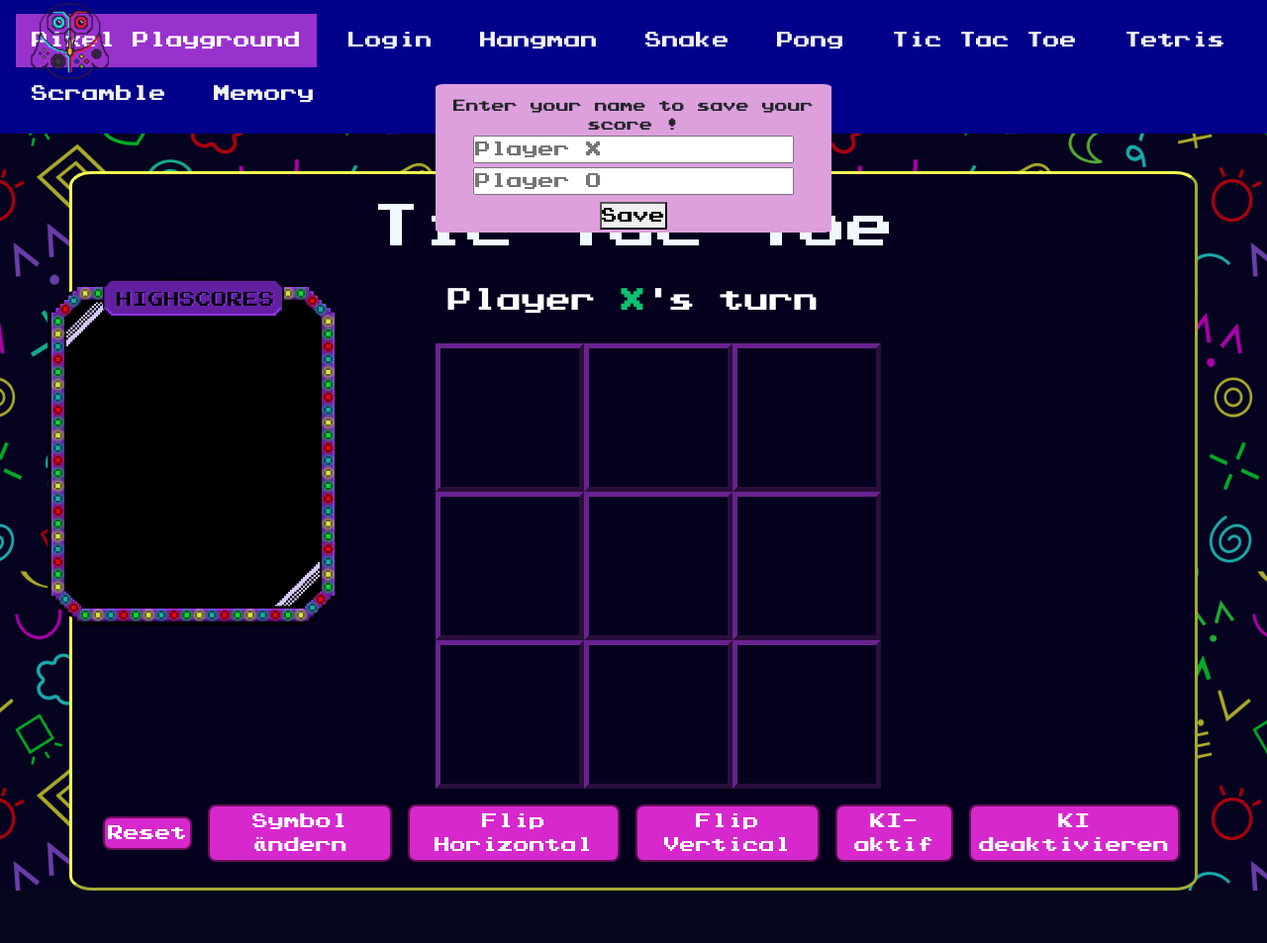
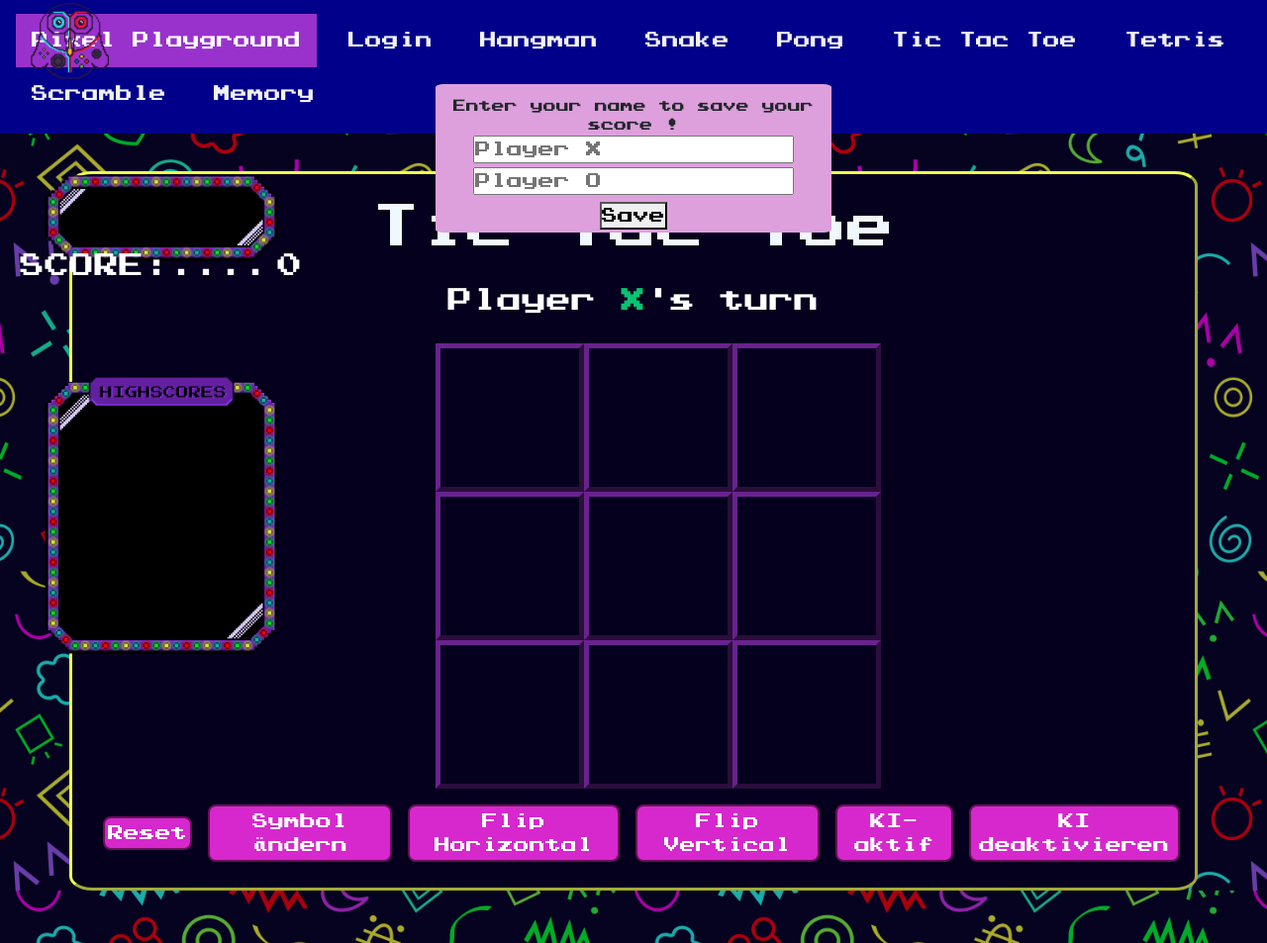
Before and after one commit to LilboX3/ITproj_PixelPlayground, a PHP site: page /TicTacToe.php in a window 1280 px wide. Shown: the whole page at 99% size. Before the commit the page ends 900 px from the top, so only its background shows below. Run offline with PHP 8.4, Linux system fonts and the light colour scheme; data comes from the database, SQL or seed files in the repository.

Commit message:
scoreboard fixes

```diff
--- a/Tetris.php
+++ b/Tetris.php
@@ -9,10 +9,10 @@ include_once 'navbar.php';
 <body class="background">
     <div class="parent-flex-container">
 
-        <div id="scoreboard" class="scoreboard">
+        <div id="scoreboard" class="scoreboard" style="width:20%;">
             <div class="score-label">SCORE:....<span id="score">0</span></div>
         </div>
-        <div id="topfive" class="topfive">
+        <div id="topfive" class="topfive" style="width:20%;">
             <span id="top5score"></span>
         </div>
 
--- a/TicTacToe.php
+++ b/TicTacToe.php
@@ -11,9 +11,14 @@ include_once 'navbar.php';
 <body class="background">
     <main>
         <div class="parent-flex-container">
-            <div id="topfive" class="topfive">
+
+            <div id="scoreboard" class="scoreboard" style="width:20%;">
+                <div class="score-label">SCORE:....<span id="score">0</span></div>
+            </div>
+            <div id="topfive" class="topfive" style="width:20%;">
                 <span id="top5score"></span>
             </div>
+
             <div class="container gameField">
                 <?php
                     if (isset($_SESSION['username'])){ ?>
--- a/TicTacToe/style.css
+++ b/TicTacToe/style.css
@@ -290,68 +290,3 @@ h1 {
         opacity: 1;
     }
 }
-
-.scoreTxt {
-    font-family: 'Press Start', sans-serif;
-    color: rgb(243, 255, 81);
-    font-size: 3rem;
-}
-
-.top5score{
-    display: flex;
-    align-items: center;
-    justify-content: center;
-    font-size: 20px;
-}
-
-
-.score-label {
-    display: flex;
-    align-items: center;
-    justify-content: center;
-    font-size: 25px;
-}
-
-.score-label span {
-    margin-left: 10px; /* adjust this value to add space between label and score */
-}
-
-
-.scoreboard {
-    position: absolute;
-    left: 0;
-    background-image: url('pics/Scoreboard.gif');
-    background-size: contain;
-    background-repeat: no-repeat;
-    color: #fff;
-    padding-bottom: 150px;
-    width: 25%;
-    height: 340px;
-    margin-left: 35px;
-    display: flex;
-    justify-content: center;
-    align-items: center;
-    flex-direction: column;
-    text-align: center;
-}
-
-
-
-.topfive{
-    position: absolute;
-    left: 0;
-    background-image: url('pics/topfive.gif');
-    background-size: contain;
-    background-repeat: no-repeat;
-    color: #fff;
-    padding: 20px;
-    width: 25%;
-    height: 580px;
-    display: flex;
-    justify-content: center;
-    align-items: center;
-    flex-direction: column;
-    text-align: center;
-    margin-top: 100px;
-
-}
--- a/WordScramble.php
+++ b/WordScramble.php
@@ -9,9 +9,14 @@ include_once 'navbar.php';
 
 <body class="background">
     <div class="parent-flex-container">
+
+        <div id="scoreboard" class="scoreboard">
+            <div class="score-label">SCORE:....<span id="score">0</span></div>
+        </div>
         <div id="topfive" class="topfive">
             <span id="top5score"></span>
         </div>
+
         <div class="container">
         <?php
                 if (isset($_SESSION['username'])){ ?>
```
Also changed, not shown: WordScramble/scramble.css (+0 -26 lines).
